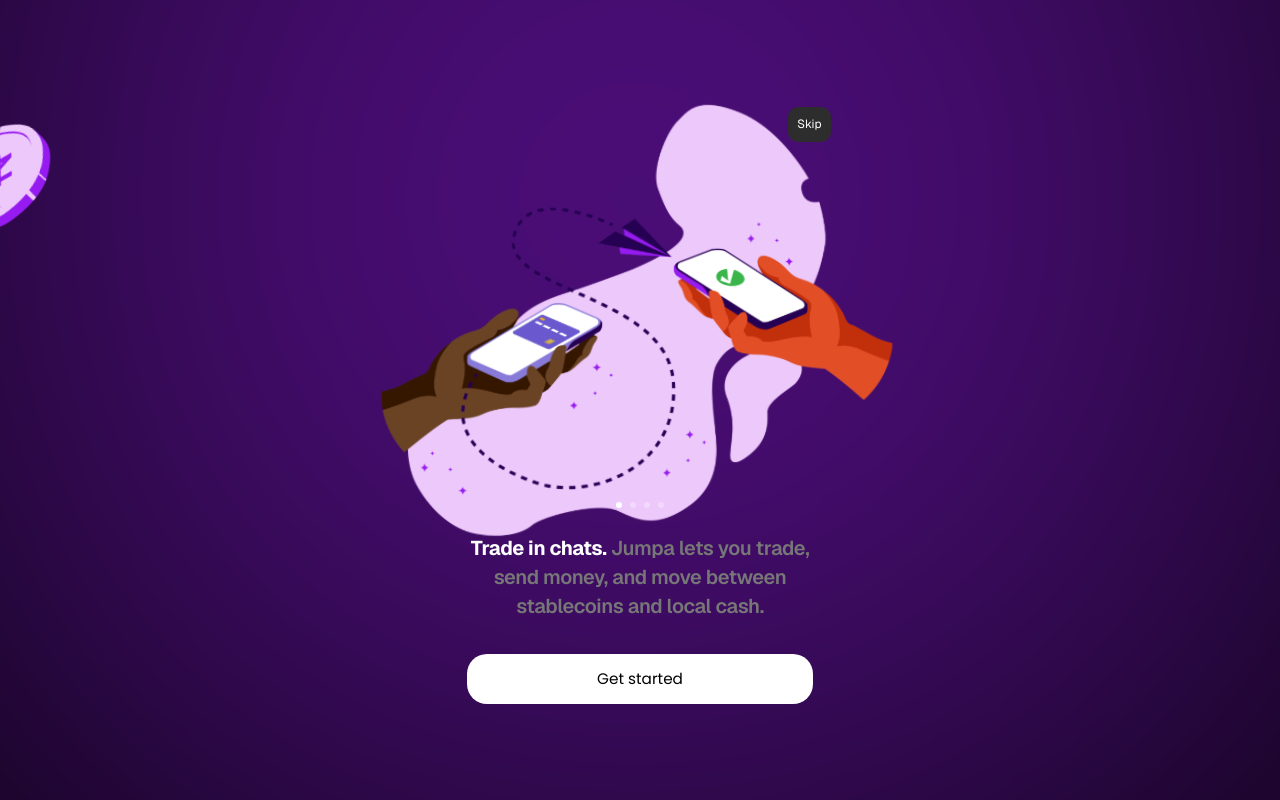
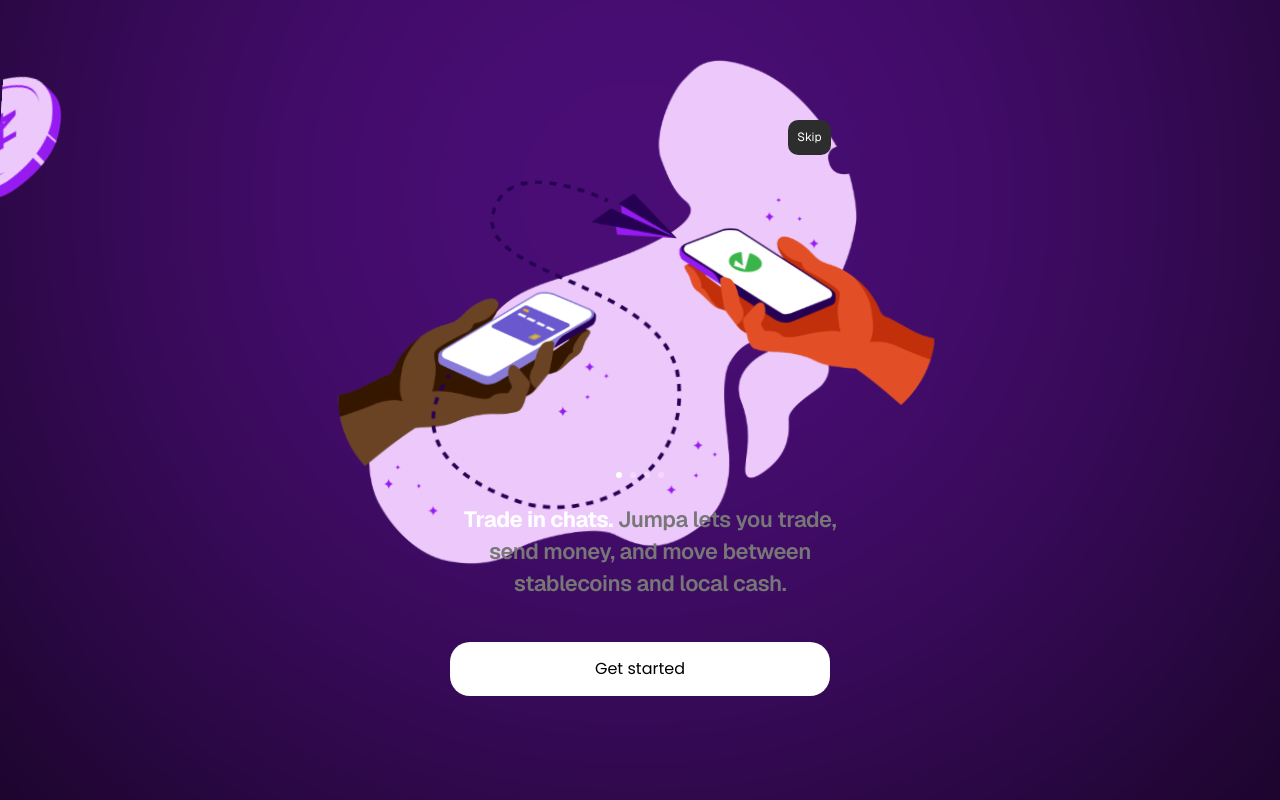
Before and after one commit to official-jumpa/landing-page, a React (Vite) app in the folder jumpa-frontend-ts/: page /onboarding in a window 1280 px wide. Built offline with nearby package versions, Linux system fonts and the light colour scheme.

Commit message:
style(onboarding): add responsive breakpoints for all device sizes

```diff
--- a/jumpa-frontend-ts/src/pages/onboarding/Onboarding.css
+++ b/jumpa-frontend-ts/src/pages/onboarding/Onboarding.css
@@ -1,18 +1,26 @@
+/* ===========================================
+   ONBOARDING RESPONSIVE CSS
+   Mobile-first: base = small phones (≤374px)
+   375px = standard phones
+   430px = large phones (iPhone 14 Pro Max)
+   768px = tablets
+   =========================================== */
+
+/* --- ILLUSTRATION CONTAINER --- */
 .onboarding-illustration-container {
   position: relative;
   width: 100%;
-  height: 800px;
-  /* Increased to accommodate larger overflow */
+  height: 500px;
   margin: 0 auto;
   overflow: visible;
   pointer-events: none;
 }
 
-/* Screen 1 */
+/* --- SCREEN 1 --- */
 .onboarding-img-one {
   position: absolute;
-  width: 600px;
-  height: 600px;
+  width: 380px;
+  height: 380px;
   top: 50%;
   left: 50%;
   transform: translate(-50%, -50%) rotate(-2.72deg);
@@ -22,20 +30,20 @@
 
 .onboarding-naira-icon {
   position: absolute;
-  width: 240px;
-  height: 240px;
+  width: 156px;
+  height: 156px;
   top: 140.4px;
-  left: -62.3px;
+  left: -40px;
   transform: rotate(3.5deg);
   opacity: 1;
   object-fit: contain;
 }
 
-/* Screen 2 */
+/* --- SCREEN 2 --- */
 .onboarding-img-two {
   position: absolute;
-  width: 600px;
-  height: 600px;
+  width: 380px;
+  height: 380px;
   top: 45%;
   left: 55%;
   transform: translate(-50%, -50%) rotate(0deg);
@@ -45,8 +53,8 @@
 
 .onboarding-coin-left {
   position: absolute;
-  width: 280px;
-  height: 280px;
+  width: 182px;
+  height: 182px;
   top: 72%;
   left: 49%;
   transform: translate(-50%, -50%) rotate(0deg);
@@ -57,8 +65,8 @@
 
 .onboarding-coin-right {
   position: absolute;
-  width: 400px;
-  height: 400px;
+  width: 260px;
+  height: 260px;
   top: 72%;
   left: 62%;
   transform: translate(-50%, -50%) rotate(-5.18deg);
@@ -67,13 +75,13 @@
   z-index: 1;
 }
 
-/* Screen 3 */
+/* --- SCREEN 3 --- */
 .onboarding-chart-ring {
   position: absolute;
-  width: 330px;
-  height: 330px;
+  width: 215px;
+  height: 215px;
   top: 110px;
-  right: -60px;
+  right: -40px;
   transform: rotate(0deg);
   opacity: 1;
   object-fit: contain;
@@ -83,8 +91,8 @@
 
 .onboarding-list-cards {
   position: absolute;
-  width: 420px;
-  height: 420px;
+  width: 273px;
+  height: 273px;
   top: 55%;
   left: 45%;
   transform: translate(-45%, -50%) rotate(-4deg);
@@ -94,7 +102,38 @@
   max-width: none !important;
 }
 
-/* Styled Buttons */
+.onboarding-gold-coin-alt {
+  position: absolute;
+  width: 322px;
+  height: 322px;
+  top: 300px;
+  left: -55px;
+  transform: rotate(-1.63deg);
+  opacity: 1;
+  object-fit: contain;
+  z-index: 3;
+}
+
+/* --- SCREEN 4 --- */
+.onboarding-chart-mockup {
+  position: absolute;
+  width: 100%;
+  height: 100%;
+  top: 50%;
+  left: 50%;
+  transform: translate(-50%, -50%) rotate(0deg);
+  opacity: 1;
+  object-fit: contain;
+  z-index: 1;
+  max-width: none !important;
+}
+
+/* --- SKIP BAR (responsive top margin) --- */
+.onboarding-skip-bar {
+  margin-top: 60px;
+}
+
+/* --- BUTTONS --- */
 .onboarding-skip-button {
   width: 43.04px;
   height: 35px;
@@ -123,8 +162,8 @@
 }
 
 .onboarding-get-started-button {
-  width: 345.69px;
-  height: 50px;
+  width: 280px;
+  height: 44px;
   background: #FFFFFF !important;
   border-radius: 20px;
   display: flex;
@@ -135,48 +174,23 @@
   cursor: pointer;
   transition: background-color 0.2s ease;
   padding: 0;
-  margin-bottom: 32px;
+  margin-bottom: 16px;
 }
 
 .onboarding-get-started-text {
   font-family: 'Poppins', sans-serif !important;
   font-weight: 400;
-  font-size: 15.28px;
+  font-size: 14px;
   line-height: 40.88px;
   color: #000000;
   text-align: center;
 }
 
-.onboarding-gold-coin-alt {
-  position: absolute;
-  width: 496px;
-  height: 496px;
-  top: 300px;
-  left: -85px;
-  transform: rotate(-1.63deg);
-  opacity: 1;
-  object-fit: contain;
-  z-index: 3;
-}
-
-/* Screen 4 */
-.onboarding-chart-mockup {
-  position: absolute;
-  width: 100%;
-  height: 100%;
-  top: 50%;
-  left: 50%;
-  transform: translate(-50%, -50%) rotate(0deg);
-  opacity: 1;
-  object-fit: contain;
-  z-index: 1;
-  max-width: none !important;
-}
-
+/* --- TYPOGRAPHY --- */
 .onboarding-title {
   font-family: 'Geist', sans-serif !important;
   font-weight: 700;
-  font-size: 20px;
+  font-size: 15px;
   line-height: 145%;
   letter-spacing: -0.02em;
   text-align: center;
@@ -187,7 +201,7 @@
 .onboarding-description {
   font-family: 'Geist', sans-serif !important;
   font-weight: 600;
-  font-size: 20px;
+  font-size: 15px;
   line-height: 145%;
   letter-spacing: -0.02em;
   text-align: center;
@@ -196,12 +210,249 @@
 }
 
 .onboarding-text-container {
-  width: 380px;
-  min-height: 90px;
+  width: 260px;
+  min-height: 66px;
   text-align: center;
-  margin: 0 auto 32px auto;
+  margin: 0 auto 16px auto;
   display: flex;
   flex-direction: column;
   align-items: center;
   justify-content: center;
 }
+
+/* ===========================================
+   MEDIUM PHONES (375px - 429px)
+   iPhone 12, 13, Pixel, Galaxy S series
+   =========================================== */
+@media (min-width: 375px) {
+  .onboarding-illustration-container {
+    height: 650px;
+  }
+
+  /* Screen 1 */
+  .onboarding-img-one {
+    width: 480px;
+    height: 480px;
+  }
+  .onboarding-naira-icon {
+    width: 192px;
+    height: 192px;
+    left: -50px;
+  }
+
+  /* Screen 2 */
+  .onboarding-img-two {
+    width: 480px;
+    height: 480px;
+  }
+  .onboarding-coin-left {
+    width: 224px;
+    height: 224px;
+  }
+  .onboarding-coin-right {
+    width: 320px;
+    height: 320px;
+  }
+
+  /* Screen 3 */
+  .onboarding-chart-ring {
+    width: 270px;
+    height: 270px;
+    right: -50px;
+  }
+  .onboarding-list-cards {
+    width: 340px;
+    height: 340px;
+  }
+  .onboarding-gold-coin-alt {
+    width: 400px;
+    height: 400px;
+    left: -70px;
+  }
+
+  /* Skip bar */
+  .onboarding-skip-bar {
+    margin-top: 80px;
+  }
+
+  /* Buttons */
+  .onboarding-get-started-button {
+    width: 310px;
+    height: 47px;
+    margin-bottom: 24px;
+  }
+  .onboarding-get-started-text {
+    font-size: 14.5px;
+  }
+
+  /* Typography */
+  .onboarding-title {
+    font-size: 17px;
+  }
+  .onboarding-description {
+    font-size: 17px;
+  }
+  .onboarding-text-container {
+    width: 320px;
+    min-height: 75px;
+    margin-bottom: 24px;
+  }
+}
+
+/* ===========================================
+   LARGE PHONES (430px+)
+   iPhone 14 Pro Max, 15 Plus — CURRENT DESIGN
+   =========================================== */
+@media (min-width: 430px) {
+  .onboarding-illustration-container {
+    height: 800px;
+  }
+
+  /* Screen 1 */
+  .onboarding-img-one {
+    width: 600px;
+    height: 600px;
+  }
+  .onboarding-naira-icon {
+    width: 240px;
+    height: 240px;
+    left: -62.3px;
+  }
+
+  /* Screen 2 */
+  .onboarding-img-two {
+    width: 600px;
+    height: 600px;
+  }
+  .onboarding-coin-left {
+    width: 280px;
+    height: 280px;
+  }
+  .onboarding-coin-right {
+    width: 400px;
+    height: 400px;
+  }
+
+  /* Screen 3 */
+  .onboarding-chart-ring {
+    width: 330px;
+    height: 330px;
+    right: -60px;
+  }
+  .onboarding-list-cards {
+    width: 420px;
+    height: 420px;
+  }
+  .onboarding-gold-coin-alt {
+    width: 496px;
+    height: 496px;
+    left: -85px;
+  }
+
+  /* Skip bar */
+  .onboarding-skip-bar {
+    margin-top: 107px;
+  }
+
+  /* Buttons */
+  .onboarding-get-started-button {
+    width: 345.69px;
+    height: 50px;
+    margin-bottom: 32px;
+  }
+  .onboarding-get-started-text {
+    font-size: 15.28px;
+  }
+
+  /* Typography */
+  .onboarding-title {
+    font-size: 20px;
+  }
+  .onboarding-description {
+    font-size: 20px;
+  }
+  .onboarding-text-container {
+    width: 380px;
+    min-height: 90px;
+    margin-bottom: 32px;
+  }
+}
+
+/* ===========================================
+   TABLETS (768px+)
+   iPad, iPad Air, Android tablets
+   =========================================== */
+@media (min-width: 768px) {
+  .onboarding-illustration-container {
+    height: 900px;
+  }
+
+  /* Screen 1 */
+  .onboarding-img-one {
+    width: 700px;
+    height: 700px;
+  }
+  .onboarding-naira-icon {
+    width: 280px;
+    height: 280px;
+    left: -70px;
+  }
+
+  /* Screen 2 */
+  .onboarding-img-two {
+    width: 700px;
+    height: 700px;
+  }
+  .onboarding-coin-left {
+    width: 330px;
+    height: 330px;
+  }
+  .onboarding-coin-right {
+    width: 460px;
+    height: 460px;
+  }
+
+  /* Screen 3 */
+  .onboarding-chart-ring {
+    width: 380px;
+    height: 380px;
+    right: -70px;
+  }
+  .onboarding-list-cards {
+    width: 490px;
+    height: 490px;
+  }
+  .onboarding-gold-coin-alt {
+    width: 580px;
+    height: 580px;
+    left: -100px;
+  }
+
+  /* Skip bar */
+  .onboarding-skip-bar {
+    margin-top: 120px;
+  }
+
+  /* Buttons */
+  .onboarding-get-started-button {
+    width: 380px;
+    height: 54px;
+    margin-bottom: 40px;
+  }
+  .onboarding-get-started-text {
+    font-size: 16px;
+  }
+
+  /* Typography */
+  .onboarding-title {
+    font-size: 22px;
+  }
+  .onboarding-description {
+    font-size: 22px;
+  }
+  .onboarding-text-container {
+    width: 420px;
+    min-height: 100px;
+    margin-bottom: 40px;
+  }
+}
--- a/jumpa-frontend-ts/src/pages/onboarding/index.tsx
+++ b/jumpa-frontend-ts/src/pages/onboarding/index.tsx
@@ -141,7 +141,7 @@
             onTouchEnd={handleTouchEnd}
         >
             {/* Top Bar with Skip Button - Positioned with 4x literal top offset */}
-            <div className="w-full flex justify-end max-w-md z-50 px-4 sm:px-6" style={{ marginTop: "107px" }}>
+            <div className="w-full flex justify-end max-w-md z-50 px-4 sm:px-6 onboarding-skip-bar">
                 <button
                     onClick={handleSkip}
                     className="onboarding-skip-button"
```
